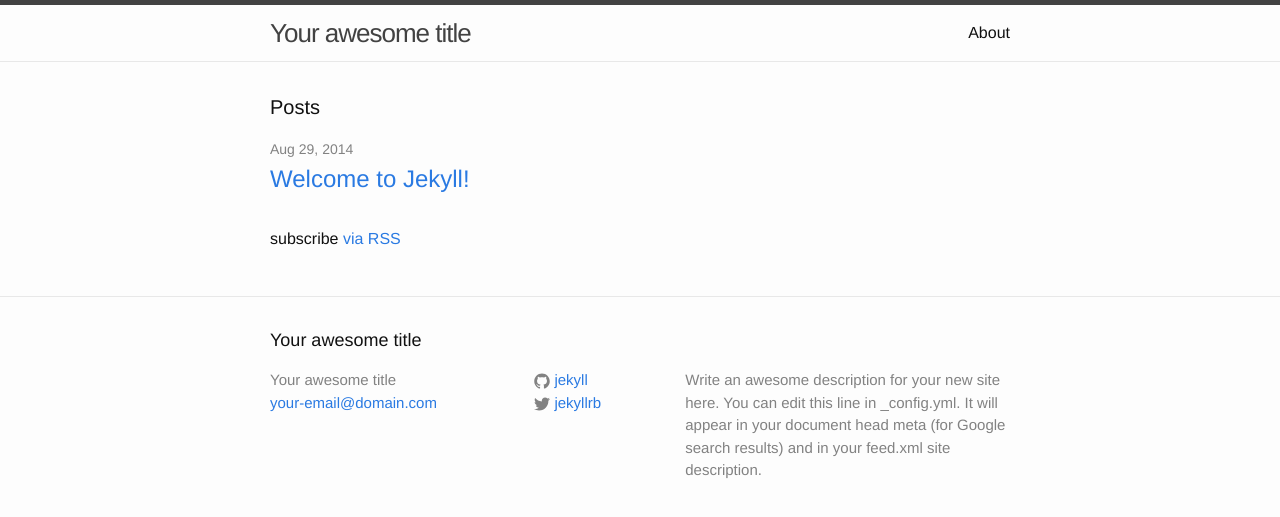
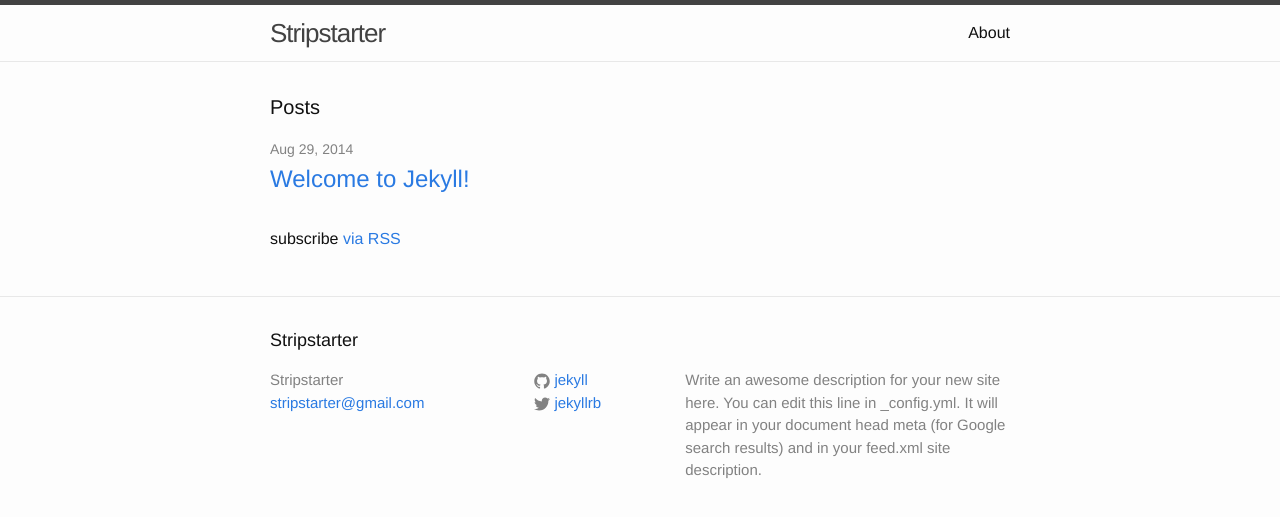
Before and after one commit to stripstarter/blog, a Jekyll site: the page built from index.html, in a window 1280 px wide. Shown: the top 517 px of the page. Built offline with Jekyll 4.4.1, drawn with Linux system fonts in a browser that asks for light colours.

Commit message:
Copy change to see cap scripts work

```diff
--- a/_config.yml
+++ b/_config.yml
@@ -1,6 +1,6 @@
 # Site settings
-title: Your awesome title
-email: your-email@domain.com
+title: Stripstarter
+email: stripstarter@gmail.com
 description: > # this means to ignore newlines until "baseurl:"
   Write an awesome description for your new site here. You can edit this
   line in _config.yml. It will appear in your document head meta (for
```
